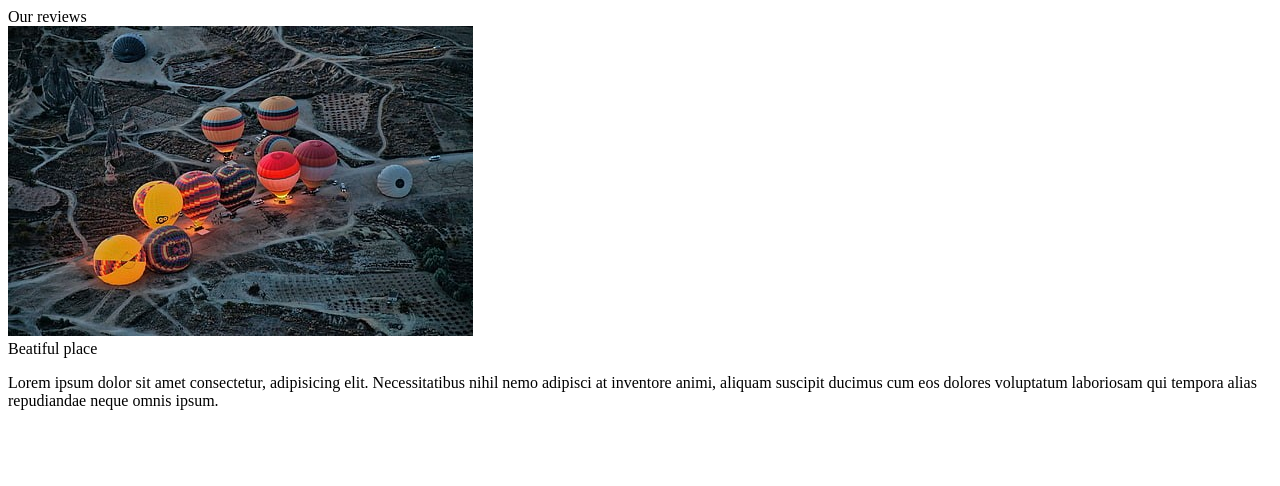
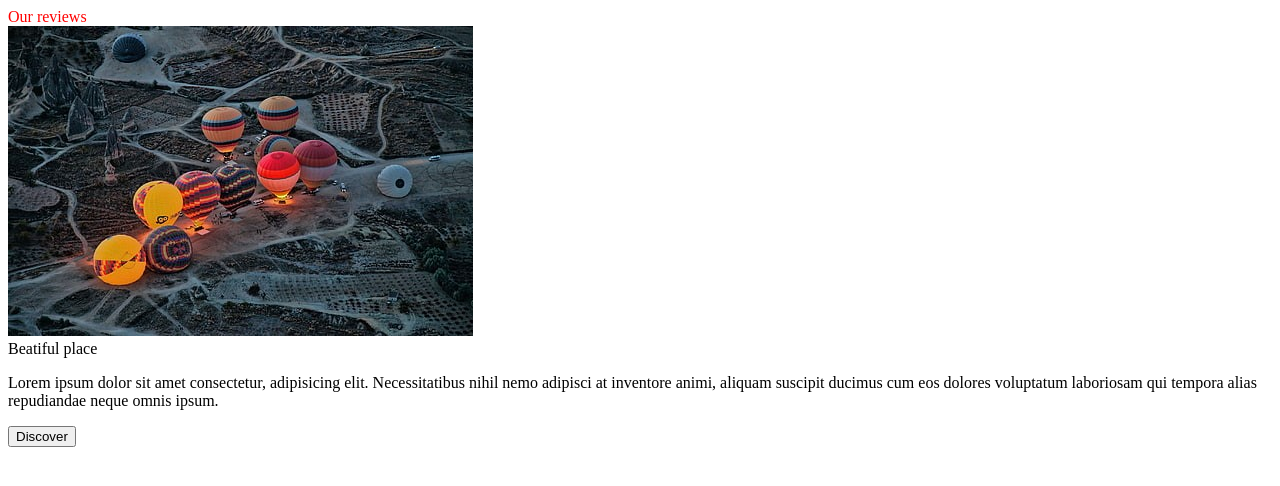
Before and after one commit to ebruarican/ebru, a plain HTML site: page deneme1.html in a window 1280 px wide. Drawn offline with Linux system fonts and the light colour scheme.

Commit message:
deneme1.html

```diff
--- a/deneme1.html
+++ b/deneme1.html
@@ -6,7 +6,7 @@
 </head>
 
 <body>
-    <div>Our reviews</div>
+    <div class="headline">Our reviews</div>
 
     <img src="./kapadokya.jpg">
 
@@ -14,7 +14,13 @@
     <p>Lorem ipsum dolor sit amet consectetur, adipisicing elit. Necessitatibus nihil nemo adipisci at inventore animi,
         aliquam suscipit ducimus cum eos dolores voluptatum laboriosam qui tempora alias repudiandae neque omnis ipsum.
     </p>
+    <button onclick="wwww.kapadokya.com">Discover</button>
     <script>
+        var headline= document.querySelector('.headline');
+         headline.style.color='red';
+        var img=document.querySelector('img');
+        img.style.border='radius';
+
 
     </script>
 </body>
```
